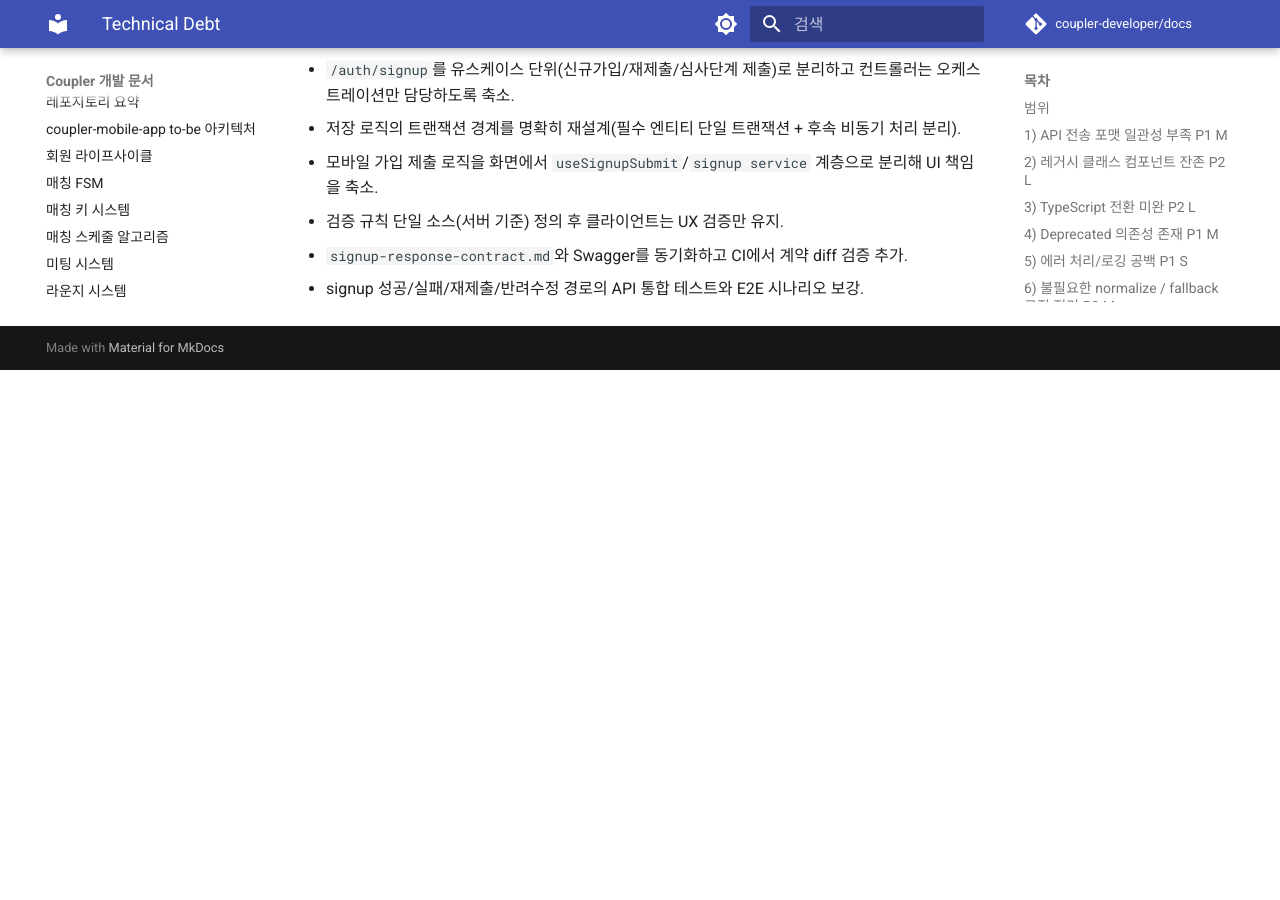
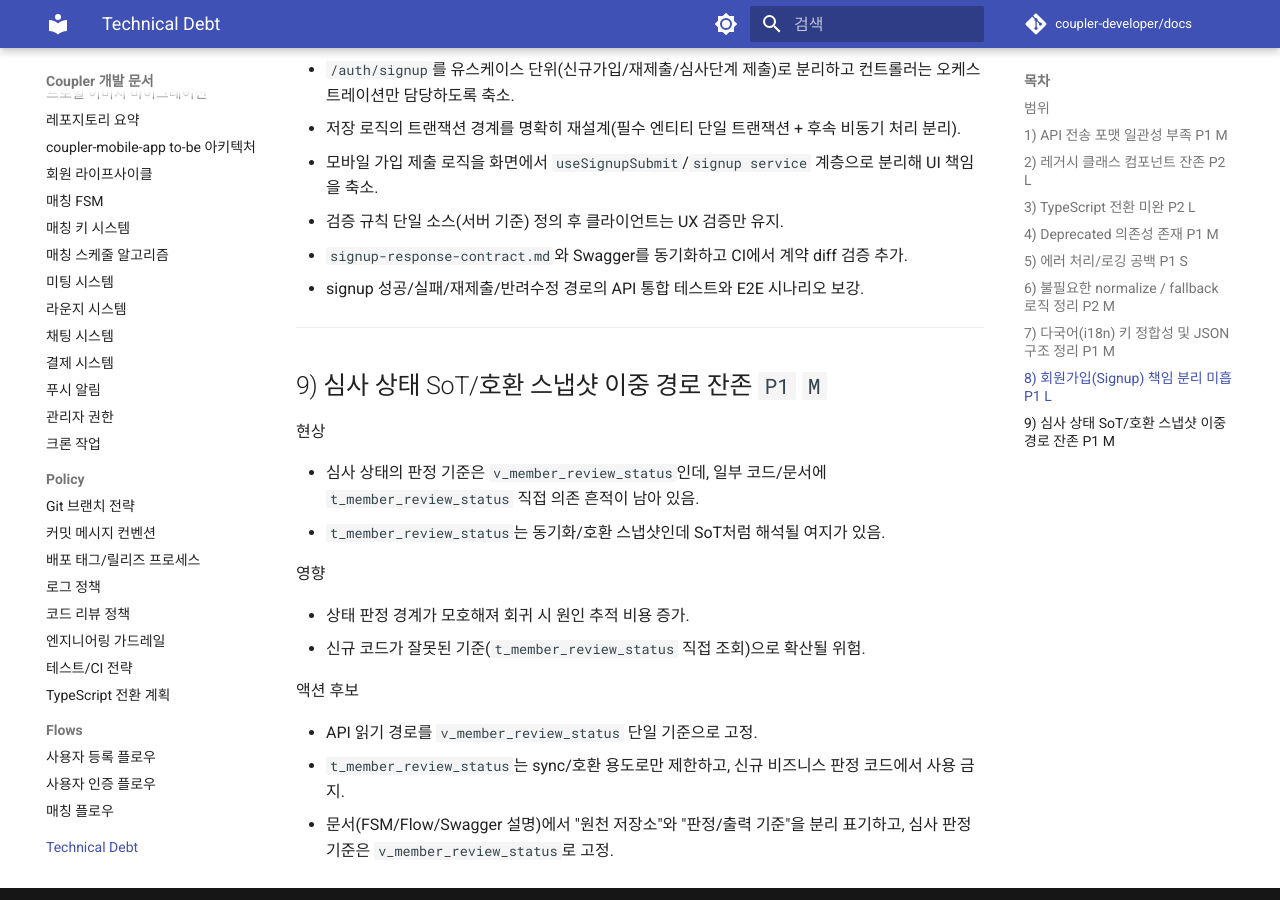
Before and after one commit to coupler-developer/docs, an MkDocs documentation site: the page built from content/technical-debt.md, in a window 1280 px wide and 900 px high, scrolled down 4189 px. Built offline with MkDocs 1.6.1 and Material for MkDocs 9.7.7, drawn with Linux system fonts in a browser that asks for light colours; comment, search, counter and statistics services are not loaded; before the commit the page ends 4559 px from its top, so only the background shows below that.

Commit message:
docs: 심사 상태 SoT 문서 정합성 반영
Changes:
- member-review-fsm에서 심사 판정 SoT를 v_member_review_status로 명시
- t_member_review_status를 호환 스냅샷으로 제한하는 규칙/금지사항 추가
- profile-management-flow와 technical-debt에 동일 기준 반영

Tests:
- not run: 문서 변경

```diff
--- a/content/architecture/member-review-fsm.md
+++ b/content/architecture/member-review-fsm.md
@@ -5,7 +5,8 @@
 ## 핵심 원칙
 
 - 회원 생애주기 상태는 `t_member.status`가 단일 기준이다.
-- 심사 단계 상태는 `t_member_review_status`가 단일 기준이다.
+- 심사 단계 상태의 읽기/판정 기준은 `v_member_review_status`가 단일 기준이다.
+- `t_member_review_status`는 동기화/호환용 스냅샷 테이블이며, 비즈니스 판정 SoT로 사용하지 않는다.
 - 최종 거절은 단계 상태가 아니라 `t_member.status = -4`로만 표현한다.
 - 반려/재심사는 단계별 상태(`RETURN`, `REAPPLY`)로 표현한다.
 
@@ -23,15 +24,16 @@
   - `0`: 심사중
   - `1`: 정상
 
-### 2) 심사 단계 상태
+### 2) 심사 단계 상태 스냅샷(호환용)
 
 - 테이블: `t_member_review_status`
 - PK: `(member_id, review_stage)` (회원당 3행)
-- `review_stage`: `BASIC_INFO`, `REQUIRED_AUTH`, `INTRO`
+- `review_stage`: `BASIC_INFO`, `REQUIRED_AUTH`, `INTRO` (DB 내부 스냅샷 키, API 응답 필드 아님)
 - `review_status`: `UNSUBMITTED`, `PENDING`, `RETURN`, `REAPPLY`, `APPROVED`
   - `UNSUBMITTED`: 미제출 상태. 회원이 비활성(HOLD/BLOCK/LEAVE)이거나 해당 단계 데이터가 아직 없을 때 기본값
 - `entered_at`: 해당 단계 현재 상태 진입시각
 - `status_updated_at`: 행 갱신시각
+- 참고: 최종 상태 판정은 이 테이블 직접 조회가 아니라 `v_member_review_status` 조회를 기준으로 한다.
 
 ## 조회 뷰 역할
 
@@ -44,6 +46,8 @@
   - `basic_info_status`, `required_auth_status`, `intro_status`
   - 단계별 `*_entered_at`
 - API/모바일은 이 뷰를 기준으로 현재 심사 상태를 해석한다.
+- 이 문서에서 심사 상태 SoV(Service Output View)는 `v_member_review_status`를 의미한다.
+- API 응답 계약에서는 단계 상태를 `result_data.review_status` 객체로만 전달한다.
 
 ### `v_member_review_overview` (운영/어드민 기준 뷰)
 
@@ -105,9 +109,10 @@
   - `status=-4`는 거절 회원으로 처리
 - 어드민:
   - 운영 리스트/필터는 `v_member_review_overview` 우선
-  - 상세 단계 상태는 `v_member_review_status` 또는 `t_member_review_status` 원본 확인
+  - 상세 단계 상태는 `v_member_review_status` 기준으로 확인
 
 ## 금지 사항
 
 - `t_member`에 심사 단계 컬럼(`pending_status`, `review_stage`)을 다시 저장하지 않는다.
 - 최종 거절을 단계 상태(`review_status`)로 표현하지 않는다.
+- 심사 상태 판정을 위해 `t_member_review_status`를 직접 조회하는 코드를 신규 추가하지 않는다.
--- a/content/technical-debt.md
+++ b/content/technical-debt.md
@@ -169,3 +169,23 @@
 - 검증 규칙 단일 소스(서버 기준) 정의 후 클라이언트는 UX 검증만 유지.
 - `signup-response-contract.md`와 Swagger를 동기화하고 CI에서 계약 diff 검증 추가.
 - signup 성공/실패/재제출/반려수정 경로의 API 통합 테스트와 E2E 시나리오 보강.
+
+---
+
+## 9) 심사 상태 SoT/호환 스냅샷 이중 경로 잔존 `P1` `M`
+
+현상
+
+- 심사 상태의 판정 기준은 `v_member_review_status`인데, 일부 코드/문서에 `t_member_review_status` 직접 의존 흔적이 남아 있음.
+- `t_member_review_status`는 동기화/호환 스냅샷인데 SoT처럼 해석될 여지가 있음.
+
+영향
+
+- 상태 판정 경계가 모호해져 회귀 시 원인 추적 비용 증가.
+- 신규 코드가 잘못된 기준(`t_member_review_status` 직접 조회)으로 확산될 위험.
+
+액션 후보
+
+- API 읽기 경로를 `v_member_review_status` 단일 기준으로 고정.
+- `t_member_review_status`는 sync/호환 용도로만 제한하고, 신규 비즈니스 판정 코드에서 사용 금지.
+- 문서(FSM/Flow/Swagger 설명)에서 "원천 저장소"와 "판정/출력 기준"을 분리 표기하고, 심사 판정 기준은 `v_member_review_status`로 고정.
```
Also changed, not shown: content/flows/cross-project/profile-management-flow.md (+4 -3 lines).
